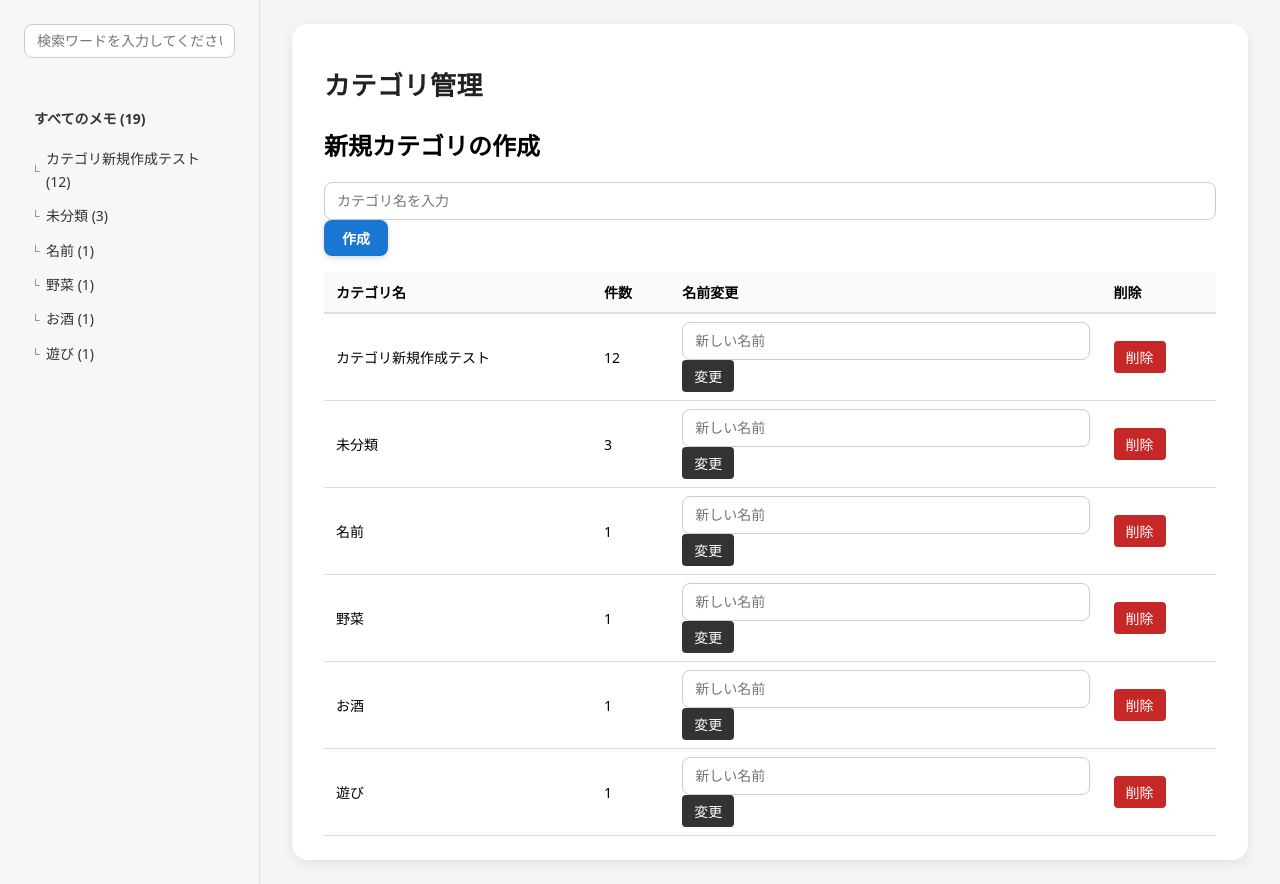
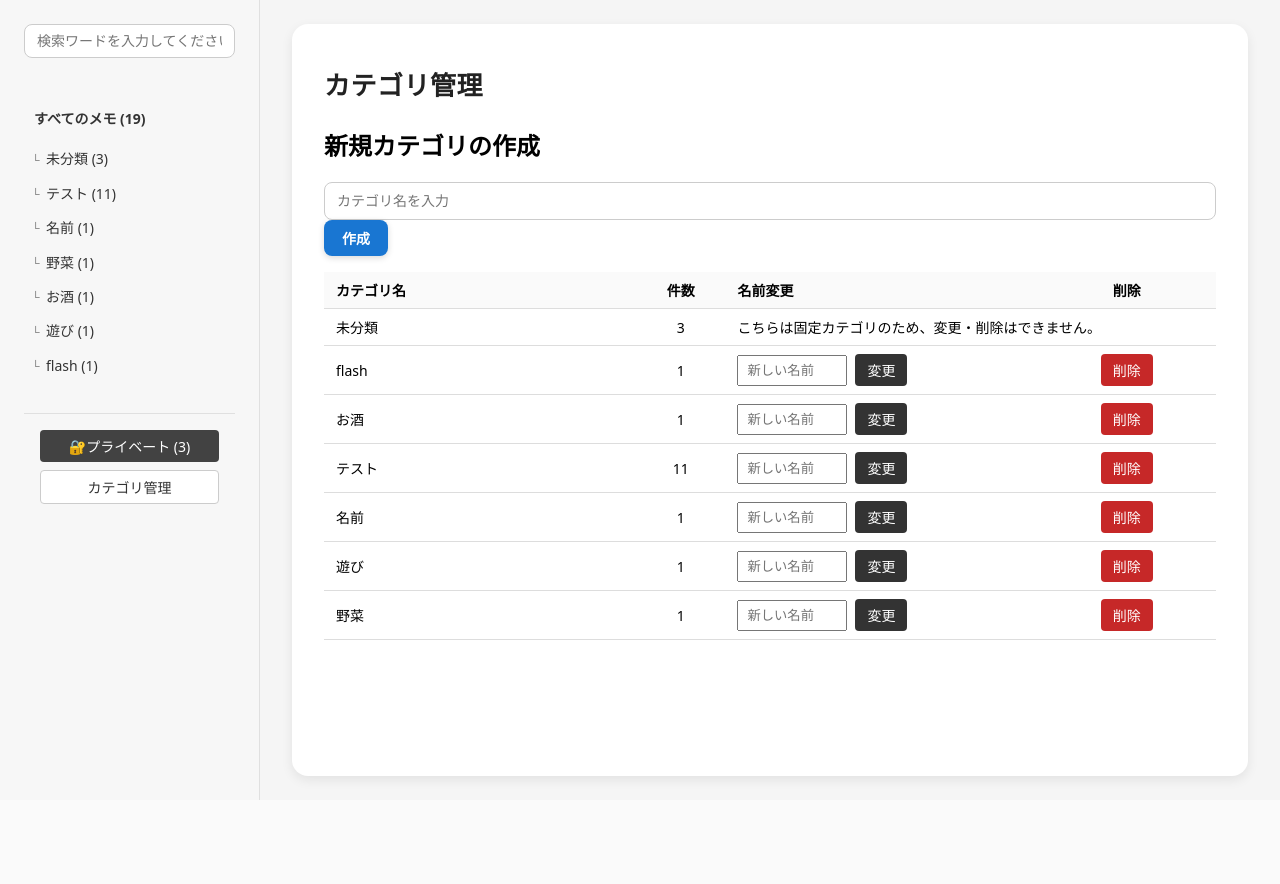
Before and after one commit to yuuki-hiroshima/memo-application, a Flask app: page /categories in a window 1280 px wide. After the commit the page ends 800 px from the top, so only its background shows below. Run offline with Flask 3, Linux system fonts and the light colour scheme.

Commit message:
未分類 + プライベート 区分分け整理

```diff
--- a/data/categories.json
+++ b/data/categories.json
@@ -1,3 +1,3 @@
 [
-  "カテゴリ新規作成テスト"
+  "テスト"
 ]
--- a/data/memos.json
+++ b/data/memos.json
@@ -3,109 +3,109 @@
     "id": 3,
     "title": "仕事メモ",
     "body": "会議の時間：14:00",
-    "category": "カテゴリ新規作成テスト",
+    "category": "テスト",
     "is_private": false,
     "created_at": "2025-11-17T14:53:07.547812",
-    "updated_at": "2025-12-01T21:17:27.662254"
+    "updated_at": "2025-12-03T15:02:06.122216"
   },
   {
     "id": 4,
     "title": "編集テスト3回目",
     "body": "本文を編集3回目",
-    "category": "カテゴリ新規作成テスト",
-    "is_private": false,
+    "category": "テスト",
+    "is_private": true,
     "created_at": "2025-11-29T22:29:14.147891",
-    "updated_at": "2025-12-01T21:17:44.047996"
+    "updated_at": "2025-12-03T19:43:39.809969"
   },
   {
     "id": 9,
     "title": "新規メモです。",
     "body": "削除してOK",
-    "category": "カテゴリ新規作成テスト",
+    "category": "テスト",
     "is_private": false,
     "created_at": "2025-11-29T22:29:14.147911",
-    "updated_at": "2025-12-01T21:17:44.047996"
+    "updated_at": "2025-12-03T15:02:06.122216"
   },
   {
     "id": 10,
     "title": "データテスト",
     "body": "メモ帳の機能を確認しています。",
-    "category": "カテゴリ新規作成テスト",
+    "category": "テスト",
     "is_private": false,
     "created_at": "2025-11-29T22:29:14.147914",
-    "updated_at": "2025-12-01T21:17:44.047996"
+    "updated_at": "2025-12-03T15:02:06.122216"
   },
   {
     "id": 11,
     "title": "買い物",
     "body": "マヨネーズ・ケチャップ",
-    "category": "カテゴリ新規作成テスト",
+    "category": "テスト",
     "is_private": false,
     "created_at": "2025-11-29T22:29:53.418908",
-    "updated_at": "2025-12-01T21:17:27.662254"
+    "updated_at": "2025-12-03T15:02:06.122216"
   },
   {
     "id": 12,
     "title": "スマホ",
     "body": "機種変更",
-    "category": "カテゴリ新規作成テスト",
+    "category": "テスト",
     "is_private": false,
     "created_at": "2025-11-29T22:30:11.135185",
-    "updated_at": "2025-12-01T21:17:27.662254"
+    "updated_at": "2025-12-03T15:02:06.122216"
   },
   {
     "id": 13,
     "title": "家電量販店",
     "body": "エアコン・洗濯機・空気清浄機",
-    "category": "カテゴリ新規作成テスト",
+    "category": "テスト",
     "is_private": false,
     "created_at": "2025-11-29T22:30:29.881043",
-    "updated_at": "2025-12-01T21:17:46.433999"
+    "updated_at": "2025-12-03T15:02:06.122216"
   },
   {
     "id": 14,
     "title": "学校",
     "body": "1日に6時間勉強する",
-    "category": "カテゴリ新規作成テスト",
+    "category": "テスト",
     "is_private": false,
     "created_at": "2025-11-29T22:30:54.827525",
-    "updated_at": "2025-12-01T21:17:48.833877"
+    "updated_at": "2025-12-03T15:02:06.122216"
   },
   {
     "id": 15,
     "title": "ストレッチ",
     "body": "YouTube動画を見ながら運動",
-    "category": "カテゴリ新規作成テスト",
+    "category": "テスト",
     "is_private": false,
     "created_at": "2025-11-29T22:31:14.207600",
-    "updated_at": "2025-12-01T21:17:50.648384"
+    "updated_at": "2025-12-03T15:02:06.122216"
   },
   {
     "id": 16,
     "title": "テニス",
     "body": "趣味はテニス",
-    "category": "カテゴリ新規作成テスト",
+    "category": "テスト",
     "is_private": false,
     "created_at": "2025-11-29T22:31:27.739051",
-    "updated_at": "2025-12-01T21:17:52.692345"
+    "updated_at": "2025-12-03T15:02:06.122216"
   },
   {
     "id": 17,
     "title": "サンプル",
     "body": "カテゴリが未分類になるか検証",
-    "category": "カテゴリ新規作成テスト",
+    "category": "テスト",
     "is_private": false,
     "created_at": "2025-11-30T15:35:27.177428",
-    "updated_at": "2025-12-01T21:17:27.662254"
+    "updated_at": "2025-12-03T15:02:06.122216"
   },
   {
     "id": 18,
     "title": "サンプリング",
     "body": "カテゴリの動作チェック",
-    "category": "カテゴリ新規作成テスト",
+    "category": "テスト",
     "is_private": false,
     "created_at": "2025-11-30T15:39:52.332798",
-    "updated_at": "2025-12-01T21:17:54.282392"
+    "updated_at": "2025-12-03T15:02:06.122216"
   },
   {
     "id": 19,
@@ -150,7 +150,7 @@
     "category": "お酒",
     "is_private": false,
     "created_at": "2025-12-01T21:54:20.850613",
-    "updated_at": "2025-12-01T21:54:20.850613"
+    "updated_at": "2025-12-03T19:19:24.570740"
   },
   {
     "id": 24,
@@ -169,5 +169,32 @@
     "is_private": false,
     "created_at": "2025-12-01T21:55:14.428559",
     "updated_at": "2025-12-01T21:55:14.428559"
+  },
+  {
+    "id": 26,
+    "title": "新規作成プライベート",
+    "body": "プライベート",
+    "category": "プライベートにする予定",
+    "is_private": true,
+    "created_at": "2025-12-03T19:19:53.342568",
+    "updated_at": "2025-12-03T19:19:53.342568"
+  },
+  {
+    "id": 27,
+    "title": "テストメモ",
+    "body": "テストメモ",
+    "category": "テストメモ",
+    "is_private": true,
+    "created_at": "2025-12-03T22:12:55.016789",
+    "updated_at": "2025-12-03T22:12:55.016789"
+  },
+  {
+    "id": 28,
+    "title": "flashの確認",
+    "body": "flashの確認",
+    "category": "flash",
+    "is_private": false,
+    "created_at": "2025-12-03T22:14:40.544213",
+    "updated_at": "2025-12-03T22:14:57.686667"
   }
 ]
--- a/memo_core.py
+++ b/memo_core.py
@@ -73,7 +73,7 @@ def list_memos(filepath, category, sort):
         return target
 
 
-def update_memo(filepath, id, title, body, category):
+def update_memo(filepath, id, title, body, category, is_private):
     try:
         memos = load_memos(filepath)
         for memo in memos:
@@ -93,6 +93,9 @@ def update_memo(filepath, id, title, body, category):
                 if not category:
                     category = "未分類"
                 target_memo["category"] = category
+
+            if is_private is not None:
+                target_memo["is_private"] = is_private
 
             now = datetime.now().isoformat()
             target_memo["updated_at"] = now
--- a/static/style.css
+++ b/static/style.css
@@ -381,3 +381,97 @@ table td {
   box-shadow: 0 4px 12px rgba(0, 0, 0, 0.20);
   box-sizing: border-box;
 }
+
+/* カテゴリ管理：名前変更フォーム */
+.rename-form {
+  display: flex;
+  align-items: center;
+  gap: 8px;
+}
+
+/* 名前変更欄の幅を短く */
+.rename-form .rename-input {
+  width: 110px;
+  padding: 6px 8px;
+  box-sizing: border-box;
+}
+
+/* カテゴリ管理：テーブルの列幅 */
+.category-table {
+  width: 100%;
+  border-collapse: collapse;
+}
+
+.category-table th,
+.category-table td {
+  padding: 8px 12px;
+  border-bottom: 1px solid #ddd;
+}
+
+/* カラム幅を固定して揃える */
+.category-col-name {
+  width: 35%;
+}
+
+.category-col-count {
+  width: 10%;
+  text-align: center;
+}
+
+.category-col-rename {
+  width: 35%;
+}
+
+.category-col-delete {
+  width: 20%;
+  text-align: center;
+}
+
+/* サイドバー下部のフッター */
+.sidebar-footer {
+  margin-top: 24px;
+  padding: 16px;
+  border-top: 1px solid #e0e0e0;
+}
+
+/* サイドバー用のカテゴリ管理ボタン */
+.sidebar-category-button {
+  width: 100%;
+  text-align: center;
+  box-sizing: border-box;
+  font-size: 14px;
+}
+
+/* サイドバー下部のボタンエリア */
+.sidebar-footer {
+  margin-top: 32px;        /* フォルダリストとの間に十分な余白 */
+  display: flex;
+  flex-direction: column;  /* 上下に並べる */
+  gap: 8px;                /* ボタン同士の間隔 */
+}
+
+/* 下部ボタンは横幅いっぱい & 中央寄せ */
+.sidebar-footer .button {
+  display: block;      /* 幅いっぱいに広がる */
+  width: 100%;         /* 親要素に合わせる */
+  text-align: center;  /* テキスト中央寄せ */
+  box-sizing: border-box;
+}
+
+/* プライベートメモ用の色（セカンダリボタン） */
+.button-secondary {
+  background-color: #424242;
+}
+.button-secondary:hover {
+  background-color: #212121;
+}
+
+/* 「カテゴリ管理」は白ベースのボタンにする */
+.sidebar-category-button {
+  background-color: #ffffff;
+  color: #333;
+  border: 1px solid #cccccc;
+}
+.sidebar-category-button:hover {
+  background-color: #f5f5f5;
+}
--- a/templates/categories.html
+++ b/templates/categories.html
@@ -1,5 +1,6 @@
 {% extends "base.html" %}
 {% block title %}カテゴリ管理{% endblock %}
+
 {% block content %}
   <h1>カテゴリ管理</h1>
 
@@ -8,10 +9,10 @@
       <div class="flash-messages">
         <ul>
           {% for message in messages %}
-          <li style="color: red;">
-            {{ message }}
-          </li>
-        {% endfor %}
+            <li style="color: red;">
+              {{ message }}
+            </li>
+          {% endfor %}
         </ul>
       </div>
     {% endif %}
@@ -20,43 +21,60 @@
   <h2>新規カテゴリの作成</h2>
   <form action="/categories" method="POST" class="create-category-form">
     <input type="hidden" name="action" value="create">
-    <input type="text" name="new_category" placeholder="カテゴリ名を入力" class="form-input">
+    <input type="text" name="new_category" placeholder="カテゴリ名を入力" class="form-input" required>
     <button class="button button-primary">作成</button>
   </form>
 
-
-  <table>
+  <table class="category-table">
     <thead>
       <tr>
-        <th>カテゴリ名</th>
-        <th>件数</th>
-        <th>名前変更</th>
-        <th>削除</th>
+        <th class="category-col-name">カテゴリ名</th>
+        <th class="category-col-count">件数</th>
+        <th class="category-col-rename">名前変更</th>
+        <th class="category-col-delete">削除</th>
       </tr>
     </thead>
     <tbody>
+      {# まず「未分類」を先頭に固定表示 #}
+      {% if "未分類" in category_counts %}
+      <tr>
+        <td class="category-col-name">未分類</td>
+        <td class="category-col-count">{{ category_counts["未分類"] }}</td>
+        <td class="category-col-rename" colspan="2">
+          こちらは固定カテゴリのため、変更・削除はできません。
+        </td>
+      </tr>
+      {% endif %}
+
+      {# それ以外のカテゴリを順番に表示 #}
       {% for category_name, count in category_counts.items() %}
+        {% if category_name != "未分類" %}
         <tr>
-          <td>{{ category_name }}</td>
-          <td>{{ count }}</td>
-          <td>
+          <td class="category-col-name">{{ category_name }}</td>
+          <td class="category-col-count">{{ count }}</td>
+          <td class="category-col-rename">
             <form action="/categories" method="POST" class="rename-form">
               <input type="hidden" name="action" value="rename">
               <input type="hidden" name="old_name" value="{{ category_name }}">
-              <input type="text" name="new_name" class="form-input" placeholder="新しい名前">
+              <input type="text" name="new_name" class="rename-input" placeholder="新しい名前">
               <button class="button">変更</button>
             </form>
           </td>
-          <td>
+          <td class="category-col-delete">
             <form action="/categories" method="POST">
               <input type="hidden" name="action" value="delete">
               <input type="hidden" name="target_name" value="{{ category_name }}">
-              <button class="button button-danger" onclick="return confirm('「{{ category_name }}」を削除します。よろしいですか？')">削除</button>
+              <button
+                class="button button-danger"
+                onclick="return confirm('「{{ category_name }}」を削除します。よろしいですか？')"
+              >
+                削除
+              </button>
             </form>
           </td>
         </tr>
+        {% endif %}
       {% endfor %}
     </tbody>
   </table>
-
 {% endblock %}
--- a/templates/sidebar.html
+++ b/templates/sidebar.html
@@ -1,4 +1,3 @@
-{% block sidebar %}
 <div class="sidebar-search">
   <input type="text" placeholder="検索ワードを入力してください">
 </div>
@@ -10,13 +9,19 @@
     </a>
   </li>
 
-    {% for category, count in category_counts.items() %}
+  {% for category in sidebar_categories %}
   <li>
     <a href="/memos?category={{ category }}"
       class="{% if selected_category == category %}is-active{% endif %}">
-        {{ category }} ({{ count }})
+      {{ category }} ({{ category_counts[category] }})
     </a>
   </li>
 {% endfor %}
 </ul>
-{% endblock %}
+
+<div class="sidebar-footer">
+  <a href="/private" class="button button-secondary">🔐プライベート ({{ private_count }})</a>
+  <a href="/categories" class="button sidebar-category-button">
+    カテゴリ管理
+  </a>
+</div>
```
Also changed, not shown: templates/list.html (+7 -4 lines), templates/private.html (added, +91 -0 lines), web_app.py (+114 -24 lines). Lines whose indentation alone changed are shown as unchanged.
